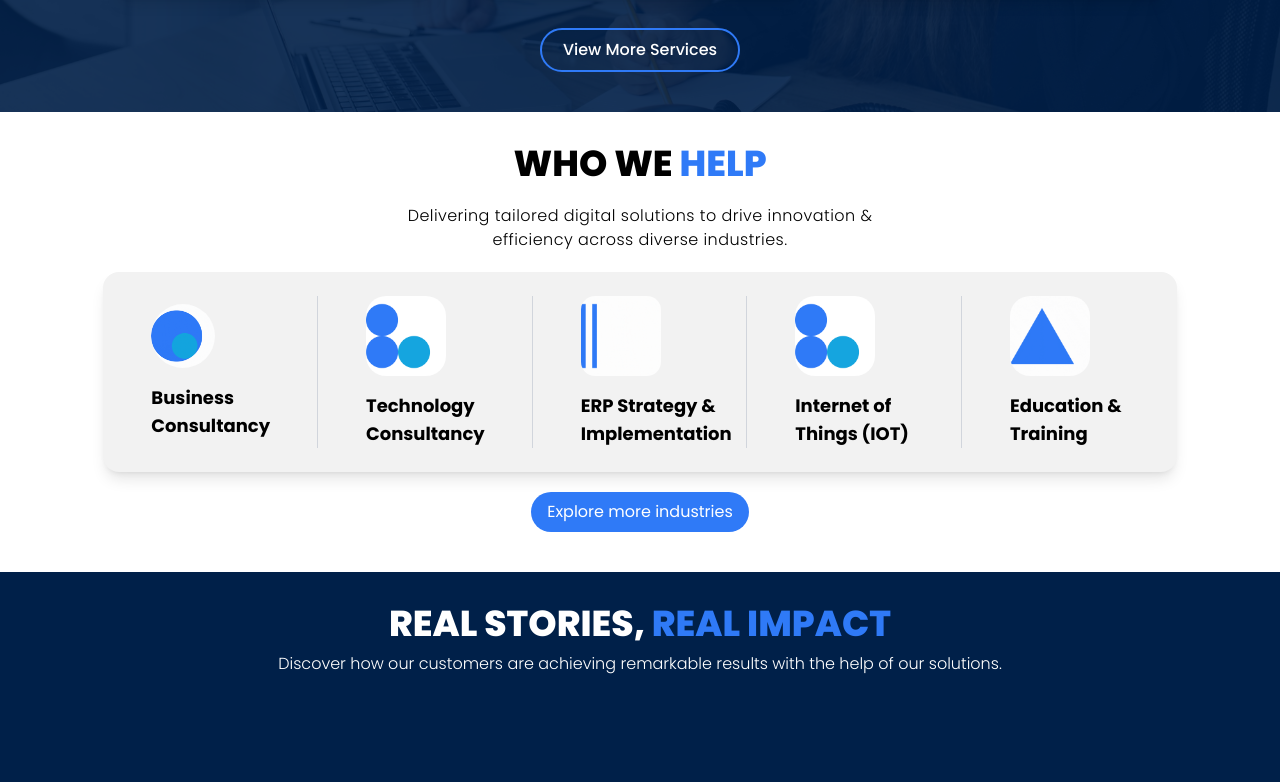
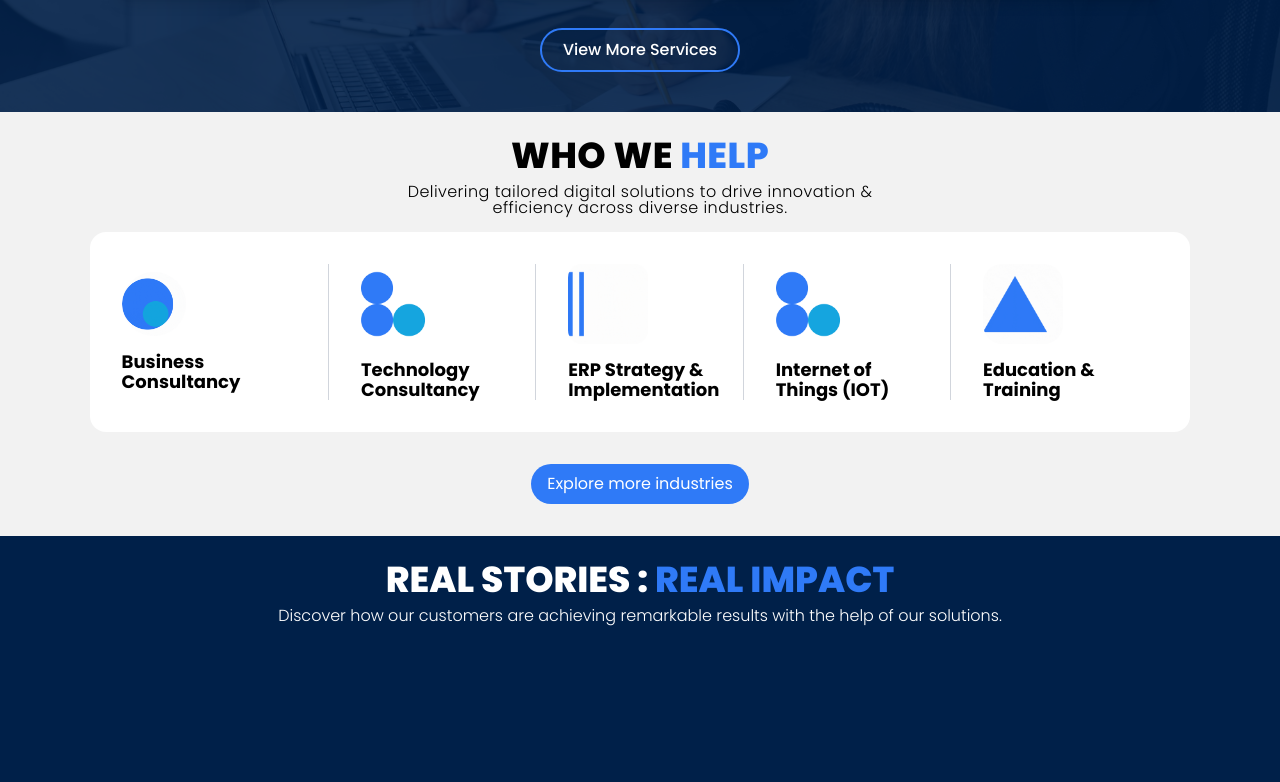
Before and after one commit to ahmadsohailMask01/company-website, a Next.js app: page / in a window 1280 px wide. Shown: the part 1158-1940 px from the top of the page. Built offline with nearby package versions, Linux system fonts and the light colour scheme.

Commit message:
New margins added

```diff
--- a/src/app/components/Industries/Industries.jsx
+++ b/src/app/components/Industries/Industries.jsx
@@ -8,42 +8,40 @@ const Industries = () => {
         setWidth(window.innerWidth);
     }, []);
   return (
-    <section className='flex flex-col justify-center items-center bg-white w-full p-4 py-8 font-poppins space-y-5'>
-        <div className=' text-4xl font-extrabold text-black'>
-            <p>WHO WE <font className='text-[#2F7af7]'>HELP</font></p>
+    <section className='flex flex-col justify-center items-center bg-[#F2F2F2] w-full font-poppins'>
+        <div className=' text-black text-center font-medium tracking-wide text-lg lg:w-[40%]'>
+        <p className='leading-6 font-extrabold text-4xl mt-8 mb-4'>WHO WE <span className='text-[#2F7af7]'>HELP</span></p>
+            <p className='text-base font-light leading-4 my-4'>Delivering tailored digital solutions to drive innovation & efficiency across diverse industries.</p>
         </div>
-        <div className=' text-black text-center font-medium tracking-wide text-lg lg:w-[40%]'>
-            <p className='text-base font-light'>Delivering tailored digital solutions to drive innovation & efficiency across diverse industries.</p>
-        </div>
-        <div className={`grid ${width<=430?'grid-cols-1':'grid-cols-2'} md:grid-cols-5 lg:w-[86%] rounded-2xl py-6 shadow-lg bg-[#F2F2F2]`}>
-            <div className='flex flex-col px-12 justify-center items-start space-y-4 border-r-gray-300 border-r'>
-                <img src='/images/Anime-1.gif' className='w-16 rounded-[50px]'/>
-                <p className='font-bold w-36 text-start text-lg'
+        <div className={`grid ${width<=430?'grid-cols-1':'grid-cols-2'} md:grid-cols-5 lg:w-[86%] rounded-2xl mb-8 p-8 bg-white`}>
+            <div className='flex flex-col justify-center items-start border-r-gray-300 border-r'>
+                <img src='/images/Anime-1.gif' className='w-16 rounded-[50px] mb-4'/>
+                <p className='font-bold w-36 text-start text-lg leading-5'
                 >Business Consultancy</p>
             </div>
-            <div className='flex flex-col px-12  justify-center  items-start space-y-4 border-r-gray-300 lg:border-r'>
-            <img src='/images/2.png' className=' w-20 rounded-[20px]'/>
-                <p className='font-bold w-36 text-start text-lg
+            <div className='flex flex-col  justify-center  items-start border-r-gray-300 pl-8 lg:border-r'>
+            <img src='/images/2.png' className=' w-20 rounded-[20px] mb-4'/>
+                <p className='font-bold w-36 text-start text-lg leading-5
                 '>Technology Consultancy</p>
             </div>
-            <div className='flex flex-col px-12  justify-center items-start space-y-4 border-r-gray-300 border-r'>
-            <img src='/images/Anime-3.gif' className=' w-20 rounded-[14px]'/>
-                <p className='font-bold w-36 text-start text-lg
+            <div className='flex flex-col  justify-center items-start border-r-gray-300 pl-8 border-r'>
+            <img src='/images/Anime-3.gif' className=' w-20 rounded-[14px] mb-4'/>
+                <p className='font-bold w-36 text-start text-lg leading-5
                 '>ERP Strategy & Implementation</p>
             </div>
-            <div className='flex flex-col px-12  justify-center  items-start space-y-4 border-r-gray-300 lg:border-r'>
-            <img src='/images/4.png' className=' w-20 rounded-[20px]'/>
-                <p className='font-bold w-36 text-start text-lg
+            <div className='flex flex-col  justify-center  items-start border-r-gray-300 pl-8 lg:border-r'>
+            <img src='/images/4.png' className=' w-20 rounded-[20px] mb-4'/>
+                <p className='font-bold w-36 text-start text-lg leading-5
                 '>Internet of Things (IOT)</p>
             </div>
-            <div className='flex flex-col px-12  justify-center lg:ml-[-10]  items-start space-y-4 '>
-            <img src='/images/Anime-5.gif' className=' w-20 rounded-[20px]'/>
-                <p className='font-bold w-36 text-start text-lg
+            <div className='flex flex-col  justify-center lg:ml-[-10] pl-8 items-start'>
+            <img src='/images/Anime-5.gif' className=' w-20 rounded-[20px] mb-4'/>
+                <p className='font-bold w-36 text-start text-lg leading-5
                 '>Education & Training</p>
             </div>
         </div>
-        <div className='bg-[#2f7af7] px-4 py-2 mb-2 rounded-[100px] hover:bg-[#255fc1] transition-all duration-300'>
-            <Button label='Explore more industries' className='cursor-pointer text-white'/>
+        <div className='bg-[#2f7af7] rounded-[100px] hover:bg-[#255fc1] mb-8 transition-all duration-300'>
+            <Button label='Explore more industries' className='cursor-pointer text-white px-4 py-2'/>
         </div>
         </section>
   )
--- a/src/app/components/Testimonials/Testimonials.jsx
+++ b/src/app/components/Testimonials/Testimonials.jsx
@@ -36,10 +36,10 @@ export default function Testimonials() {
   console.log('Width: ', size);
 
   return (
-    <section className=" flex flex-col text-center items-center space-y-2 justify-center font-poppins w-full p-8 bg-[#002049] text-white">
-            <p className="text-4xl font-extrabold">REAL STORIES, <span className="text-[#2f7af7]"> REAL IMPACT</span> </p>
-            <p className="font-light text-base">Discover how our customers are achieving remarkable results with the help of our solutions.</p>
-        <div className="inline-block justify-center items-center bg-transparent w-[89%] rounded-2xl mt-2 mb-2 overflow-hidden">
+    <section className=" flex flex-col text-center items-center justify-center font-poppins w-full p-8 bg-[#002049] text-white">
+            <p className="text-4xl font-extrabold leading-6">REAL STORIES : <span className="text-[#2f7af7]"> REAL IMPACT</span> </p>
+            <p className="font-light text-base leading-4 my-4">Discover how our customers are achieving remarkable results with the help of our solutions.</p>
+        <div className="inline-block justify-center items-center bg-transparent w-[89%] rounded-2xl mb-2 overflow-hidden">
         <ReactPlayer url={'https://youtu.be/HPVfdg86lOc?si=m7K27qv7_7-eahzY'} className
         ='rounded' width={'100%'} height={`${size <= 600 ?'300px':'520px'}`} style={{borderRadius:`20px`}}/>
         </div>
```
